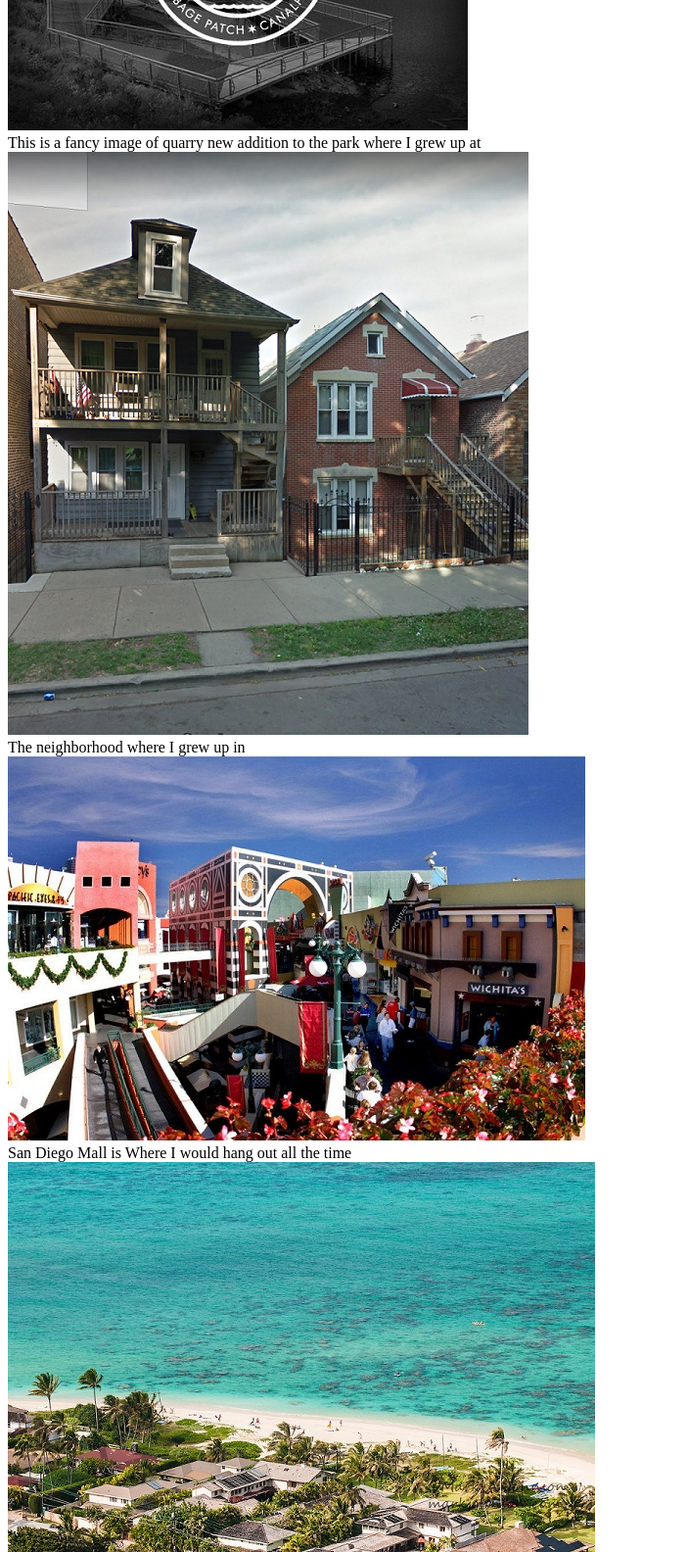
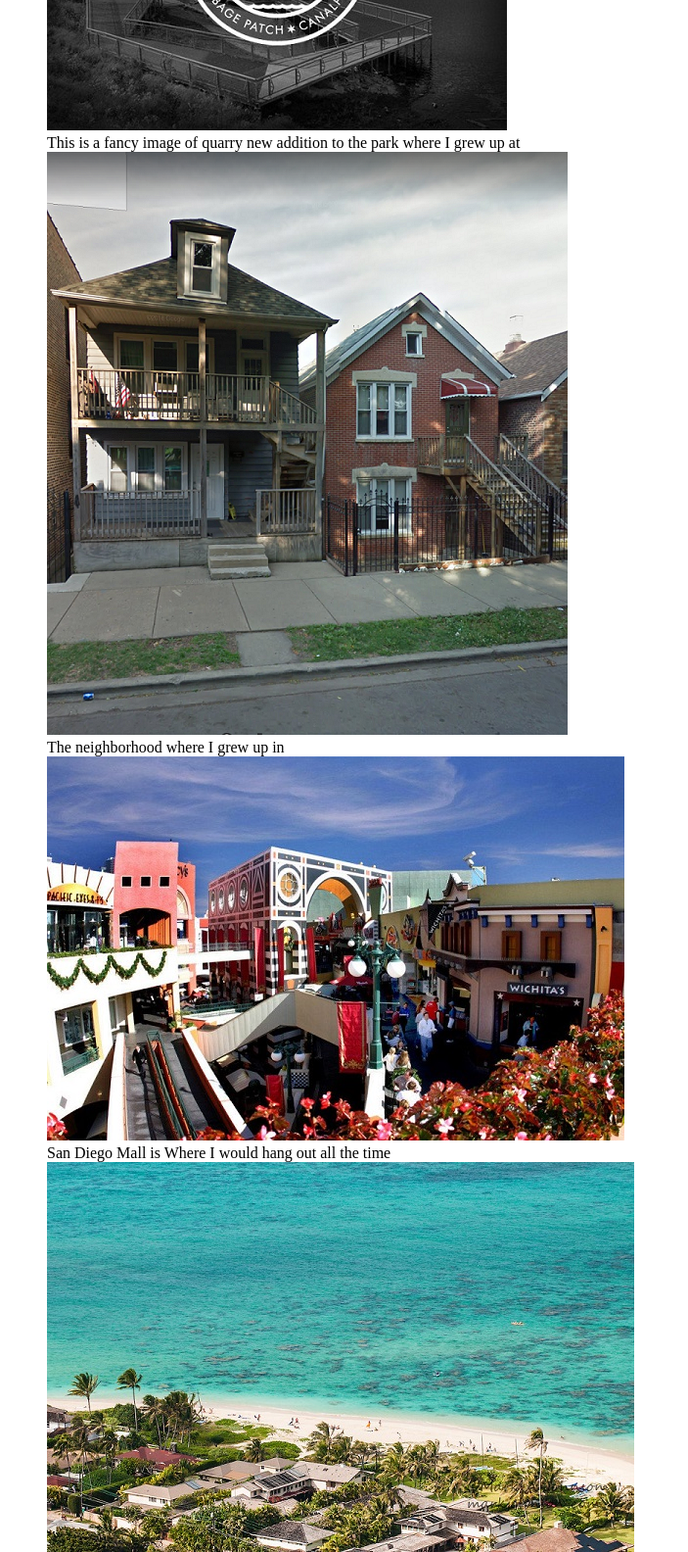
Before and after one commit to dmarti03x1/DM_Project1, a plain HTML site: page index.html in a window 1280 px wide. Shown: the part 1300-2884 px from the top of the page at 98% size, without its empty margins (0-703 px from the left). Drawn offline with Linux system fonts and the light colour scheme.

Commit message:
using figcaption for all images
if Figure allows me to indent all images at once with figcaption, i will keep it.
if not i will need to use figure and figcaption for each image

```diff
--- a/index.html
+++ b/index.html
@@ -36,14 +36,16 @@ I'm a Chicago native born and raised in Bridgeport up until I was 17, I then liv
 for a few months and lived in Oahu, HI for 4 years. Island life was good and i used to think I would be living out of
 a straw tiki hut with coconut tree's in the sand but life was just like any city, I came back to Chicago in 2013.
 </p>
-<img src="images/Bridgeport.jpg" alt="Hometown">
-<div>This is a fancy image of quarry new addition to the park where I grew up at</div>
-<img src="images/homesh.PNG" alt="My Home">
-<div>The neighborhood where I grew up in</div>
-<img src="images/SDmall.jpg" alt="San Diego Mall">
-<div>San Diego Mall is Where I would hang out all the time</div>
-<img src="images/kailua.jpg" alt="Oahu Hometown">
-<div>My hometown in Hawaii but most of the time I would hang out in downtown Hawaii in Waikiki</div>
+<figure>
+	<img src="images/Bridgeport.jpg" alt="Hometown">
+	<figcaption>This is a fancy image of quarry new addition to the park where I grew up at</figcaption>
+	<img src="images/homesh.PNG" alt="My Home">
+	<figcaption>The neighborhood where I grew up in</figcaption>
+	<img src="images/SDmall.jpg" alt="San Diego Mall">
+	<figcaption>San Diego Mall is Where I would hang out all the time</figcaption>
+	<img src="images/kailua.jpg" alt="Oahu Hometown">
+	<figcaption>My hometown in Hawaii but most of the time I would hang out in downtown Hawaii in Waikiki</figcaption>
+</figure>
 </section>
 <section>
 	<h3>My Hobbies</h3>
```
